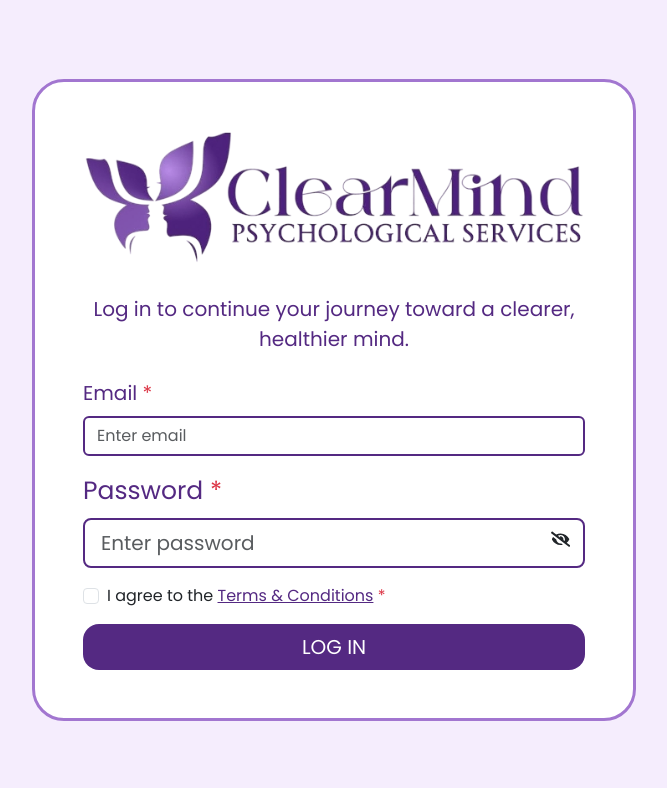
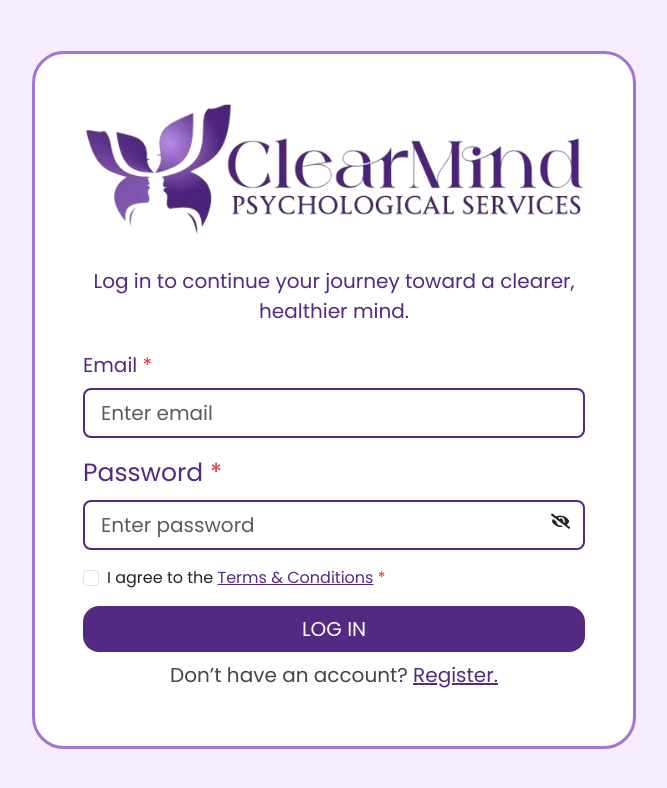
Before and after one commit to miriammulawin/ClearMind, a React (Vite) app in the folder clearmind-frontend/: page / in a window 1280 px wide. Shown: the top 788 px of the page, without its empty margins (306-973 px from the left). Built offline with nearby package versions, Linux system fonts and the light colour scheme.

Commit message:
changes on register - LogInpage

```diff
--- a/clearmind-frontend/src/Login.jsx
+++ b/clearmind-frontend/src/Login.jsx
@@ -39,7 +39,7 @@ function Login() {
                   onChange={(e) => setEmail(e.target.value)}
                   autoComplete="email"
                   required
-                  size="md"
+                  size="lg"
                   style={{ border: "2px solid #542982" }}
                 />
               </Form.Group>
@@ -76,7 +76,7 @@ function Login() {
               <Form.Group className="mb-3 custom-checkbox" controlId="termsCheck">
                 <Form.Check
                   type="checkbox"
-                  label={<>I agree to the <a href="/terms"  style={{ color: "#542982"}}>Terms & Conditions</a> <span className="text-danger">*</span></>}
+                  label={<>I agree to the <a href="/terms"style={{ color: "#542982"}}>Terms & Conditions</a> <span className="text-danger">*</span></>}
                   checked={agreed}
                   onChange={(e) => setAgreed(e.target.checked)}
                   required
@@ -88,6 +88,9 @@ function Login() {
               <Button type="submit" variant="primary" size="lg" className="w-100 rounded-4" style={{ backgroundColor: "#542982", border:"none"}}>
                 LOG IN
               </Button>
+              <p className="text-center m-2 fs-5" style={{color: "#444345" }}>
+              Don’t have an account? <a href="/register" style={{color: "#542982" }}>Register.</a>
+              </p>
             </Form>
           </div>
         </Col>
```
